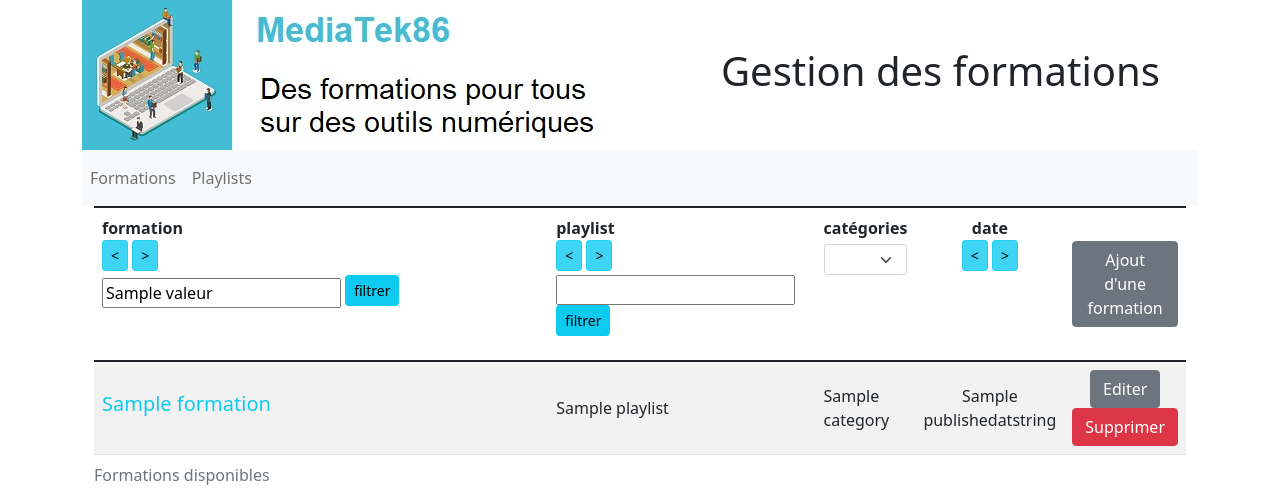
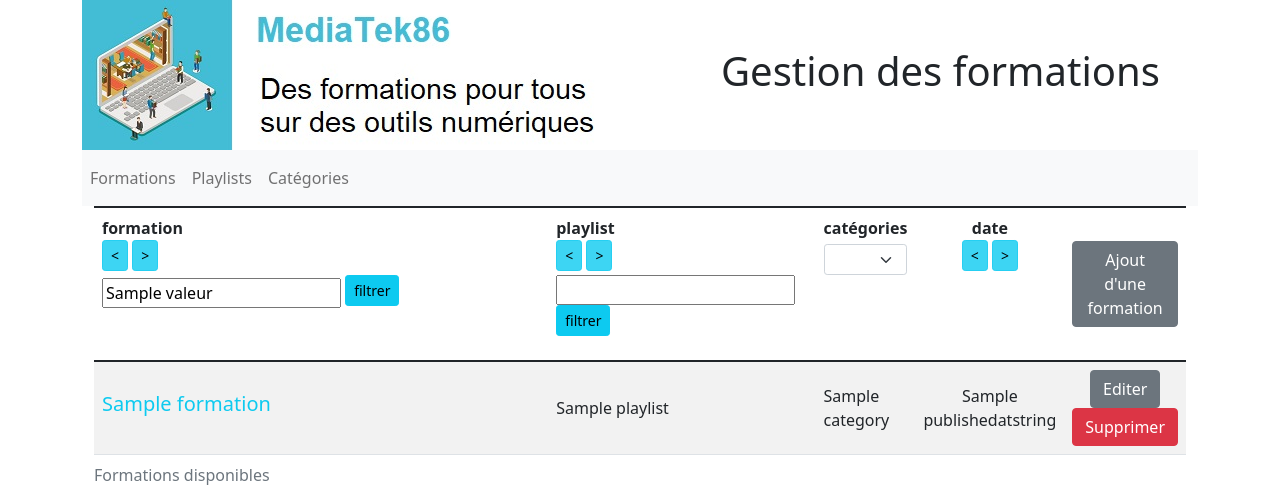
Before and after one commit to Arkials/mediatekformation, a Symfony app: template templates/admin/admin.formations.html.twig in a window 1280 px wide. Shown: the top 494 px of the page. Run offline with Twig, Linux system fonts and the light colour scheme; the template is opened without the code that fills it: most values are stand-ins (such as "Sample title", 1, 10 or a date in 2020); some libraries are stand-ins or nearby versions.

Commit message:
Phase 4.3 : Test de l'intégration continue

```diff
--- a/src/Controller/AdminCategoriesController.php
+++ b/src/Controller/AdminCategoriesController.php
@@ -37,7 +37,7 @@ class AdminCategoriesController extends AbstractController {
 
     /**
      * Affiche la page et valide le formulaire si rempli de façon valide
-     * @Route("admin/categories", name="categories")
+     * @Route("admin/categories", name="admin.categories")
      * @param Request $request
      * @return Response
      */
--- a/templates/admin/admin.formations.html.twig
+++ b/templates/admin/admin.formations.html.twig
@@ -9,7 +9,7 @@
                     formation<br />
                     <a href="{{ path('admin.formations.sort', {champ:'title', ordre:'ASC'}) }}" class="btn btn-info btn-sm active" role="button" aria-pressed="true"><</a>
                     <a href="{{ path('admin.formations.sort', {champ:'title', ordre:'DESC'}) }}" class="btn btn-info btn-sm active" role="button" aria-pressed="true">></a>
-                    <form class="form-inline mt-1" method="POST" action="{{ path('admin.formations.findallcontain', {champ:'title'}) }}">
+                    <form class="form-inline mt-1" method="POST" action="{{ path('admin.formations.findallcontainadmin', {champ:'title'}) }}">
                         <div class="form-group mr-1 mb-2">
                             <input type="text" class="sm" name="recherche"
                                    value="{% if valeur|default and not table|default %}{{ valeur }}{% endif %}">
--- a/templates/baseadmin.html.twig
+++ b/templates/baseadmin.html.twig
@@ -29,6 +29,9 @@
                     <li class="nav-item">
                         <a class="nav-link" href="{{ path('admin.playlists') }}">Playlists</a>
                     </li>
+                    <li class="nav-item">
+                        <a class="nav-link" href="{{ path('admin.categories') }}">Catégories</a>
+                    </li>
                 </ul>
             </div>
         </nav>
```
